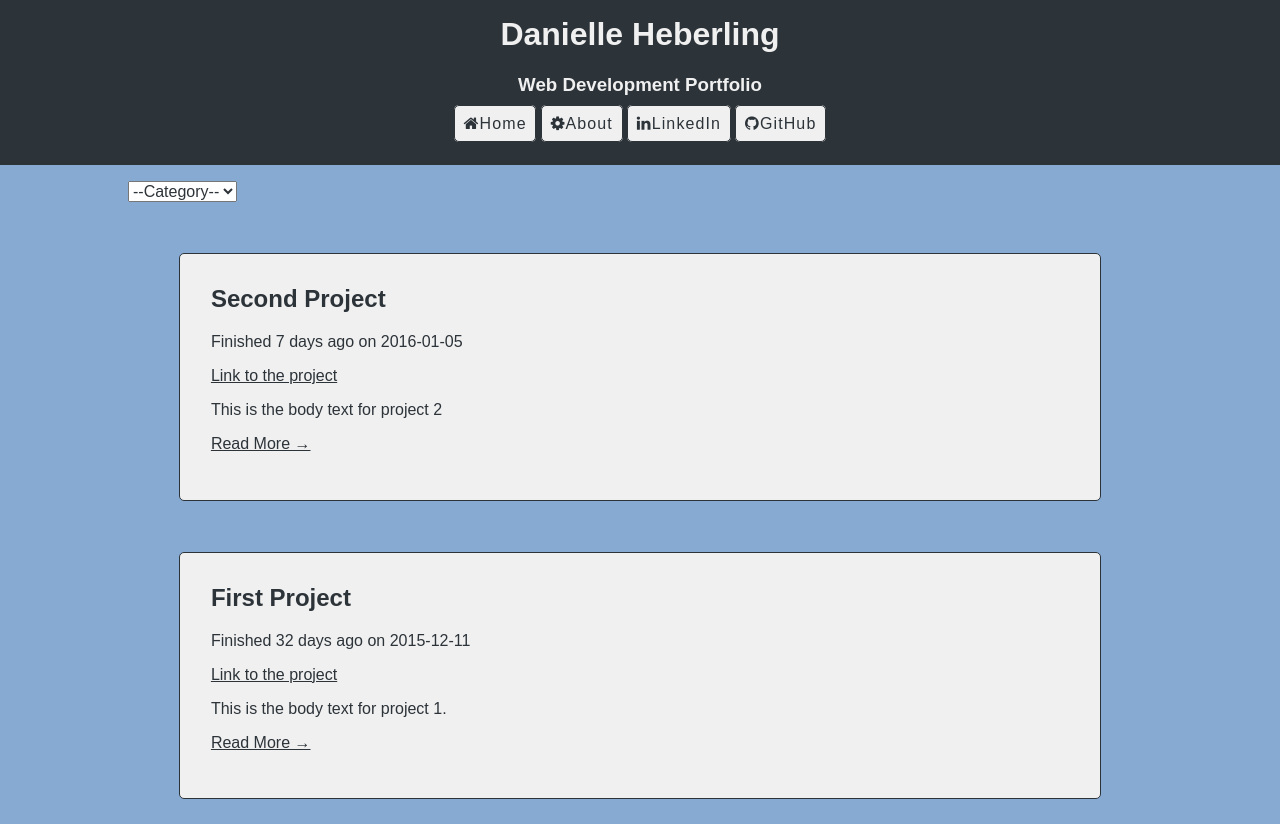
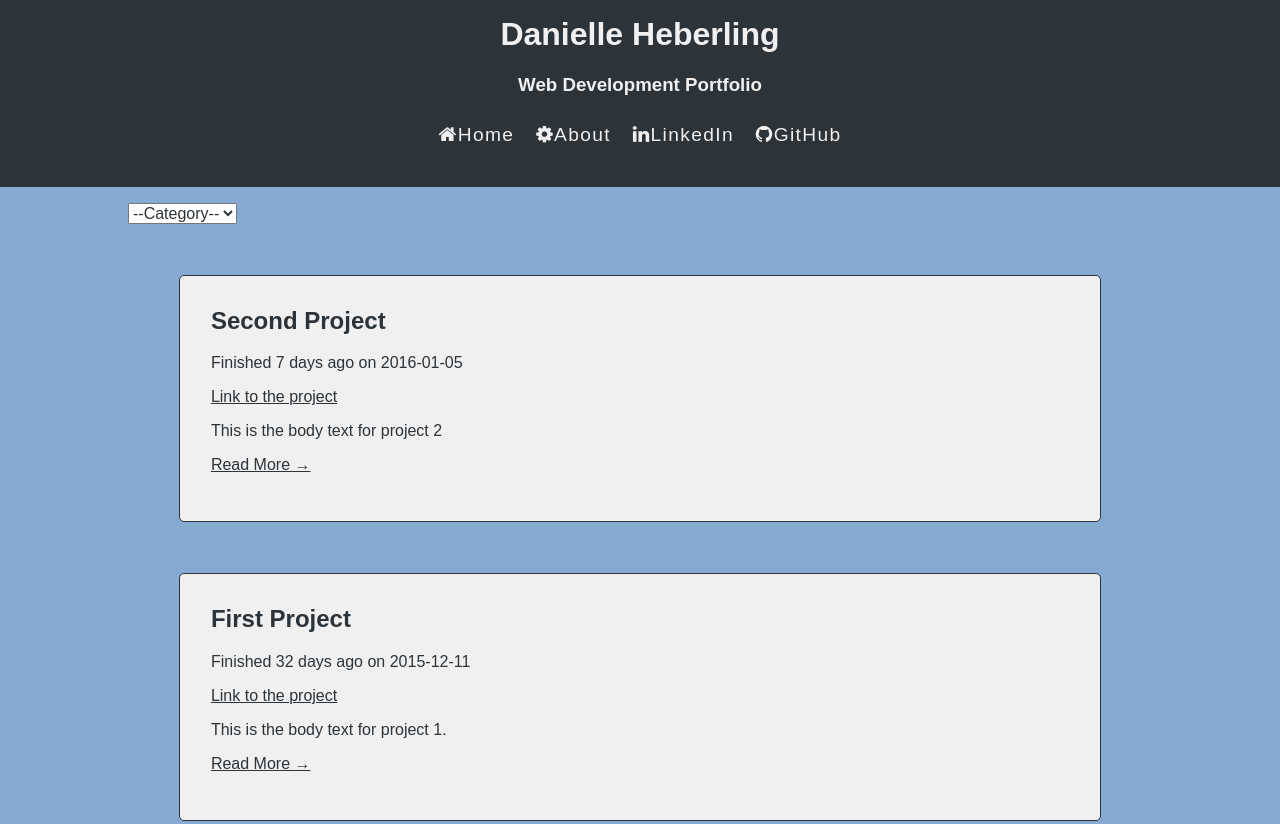
Before and after one commit to deeheber/code-blog, a plain HTML site: page index.html in a window 1280 px wide. Shown: the top 824 px of the page. Drawn offline with nearby package versions, Linux system fonts and the light colour scheme.

Commit message:
removed button styling for desktop nav

```diff
--- a/styles/modules.css
+++ b/styles/modules.css
@@ -12,7 +12,7 @@ button {
 
 #main-nav {
   background-color: rgb(240,240,240);
-  display: none; /* Hide the main nav on initial page load */
+  display: none; /* Hide the main nav on initial page load for mobile */
 }
 
 #main-nav ul {
@@ -43,12 +43,13 @@ button {
   }
 
   #main-nav ul li {
-    display: inline;
-    background-color: rgb(240,240,240);
-    font-size: 1em;
+    display: inline-block;
+    border: none;
     padding: 0.7%;
-    border-radius: 5px;
-    border: 1px solid rgb(44, 51, 57);
+  }
+
+  #main-nav ul li a {
+    color: rgb(240, 240, 240);
   }
 }
 /***   End of top nav styles ***/
```
